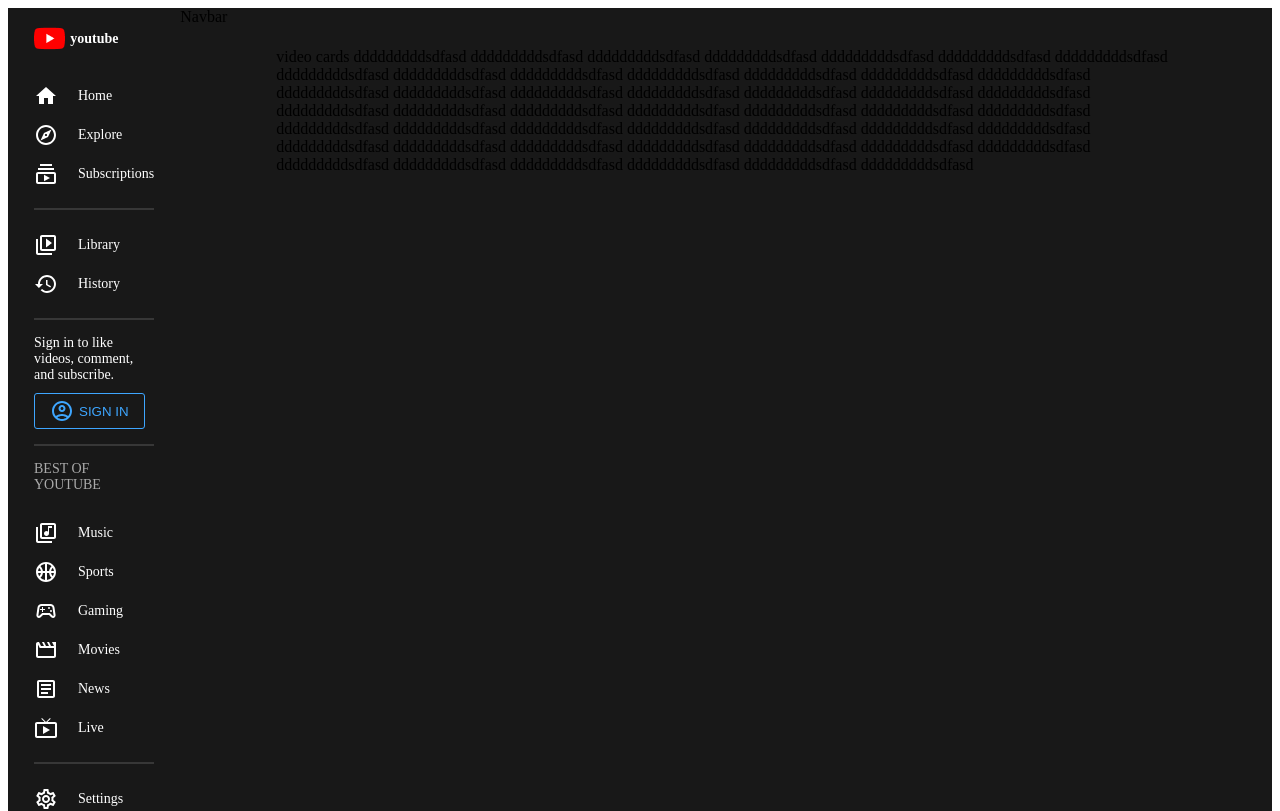
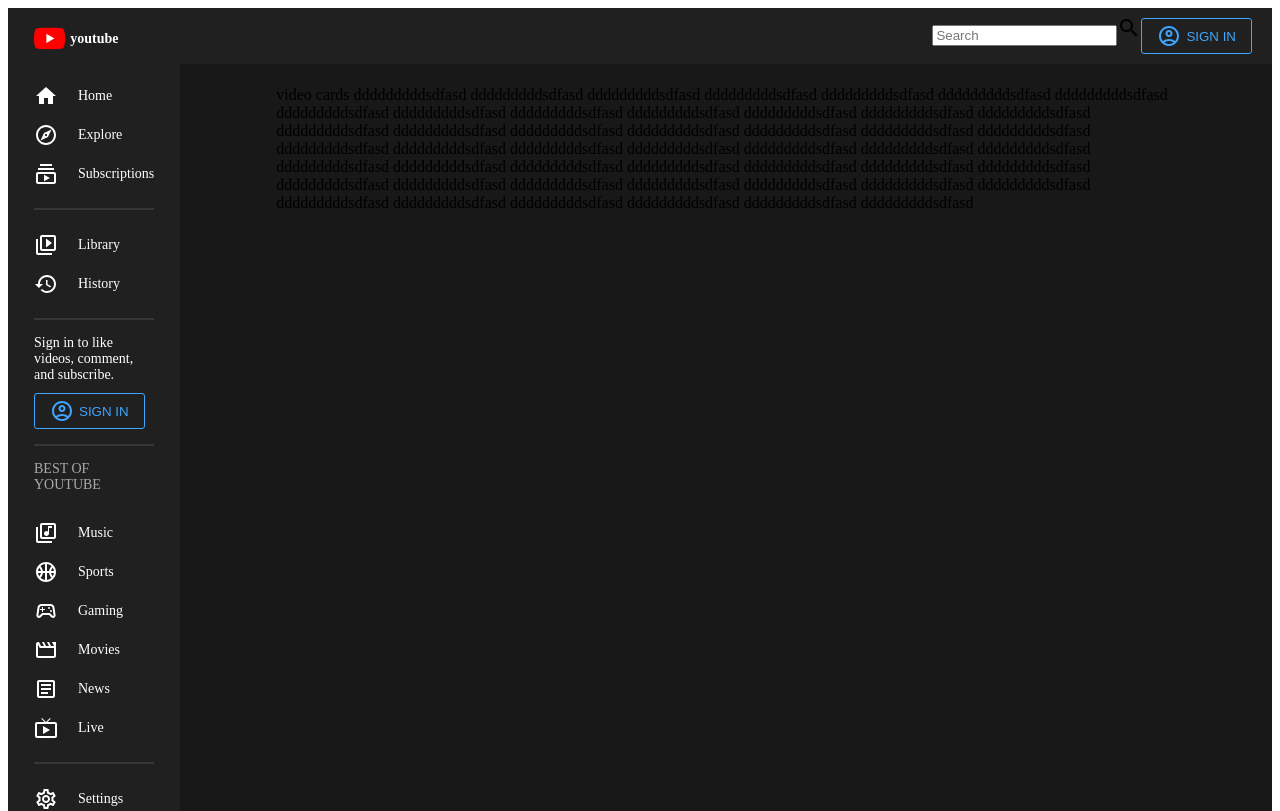
Before and after one commit to anishkumar127/video-sharing-app, a React (Create React App) app in the folder client/: page / in a window 1280 px wide. Shown: the top 811 px of the page. Built offline with nearby package versions, Linux system fonts and the light colour scheme.

Commit message:
search bar desiging

```diff
--- a/client/src/components/Menu.jsx
+++ b/client/src/components/Menu.jsx
@@ -19,7 +19,7 @@
 import SettingsBrightnessOutlinedIcon from "@mui/icons-material/SettingsBrightnessOutlined";
 const Container = styled.div`
 flex:1;
-background-color:${({theme})=>theme.bg};
+background-color:${({theme})=>theme.bgLighter};
 /* height:100vh; */
 min-height: 100vh;
 color:${({theme})=> theme.text};
--- a/client/src/components/Navbar.jsx
+++ b/client/src/components/Navbar.jsx
@@ -1,8 +1,51 @@
+import AccountCircleOutlined from '@mui/icons-material/AccountCircleOutlined';
+import SearchOutlinedIcon from '@mui/icons-material/SearchOutlined';
 import React from 'react'
+import styled from 'styled-components';
+const Container =styled.div`
+position: sticky;
+top:0;
+background-color: ${({theme})=> theme.bgLighter};
+height: 56px;
+`
 
+const Wrapper = styled.div`
+display:flex;
+align-items:center;
+justify-content: flex-end;
+padding: 0px 20px;
+`
+const Search = styled.div``
+
+const Input = styled.input``
+
+const Button = styled.button`
+padding:5px 15px;
+background-color:transparent;
+border:1px solid #3ea6ff;
+color:#3ea6ff;
+border-radius:3px;
+font-weight:500;
+margin-top:10px;
+cursor:pointer;
+display:flex;
+align-items:center;
+gap:5px;
+`
 const Navbar = () => {
   return (
-    <div>Navbar</div>
+    <Container>
+      <Wrapper>
+        <Search>
+          <Input placeholder='Search'/>
+          <SearchOutlinedIcon/>
+        </Search>
+        <Button>
+        <AccountCircleOutlined/>
+          SIGN IN
+        </Button>
+      </Wrapper>
+    </Container>
   )
 }
 
```
